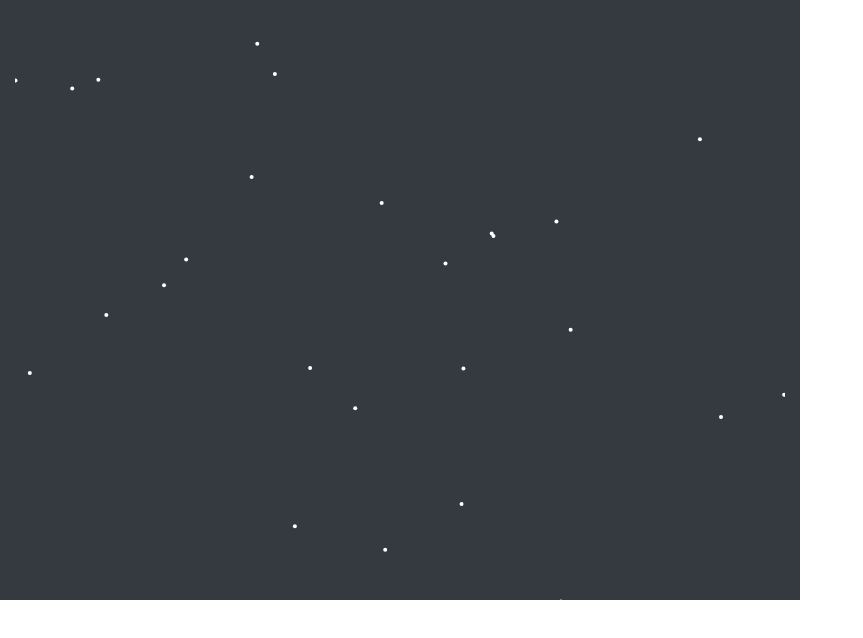
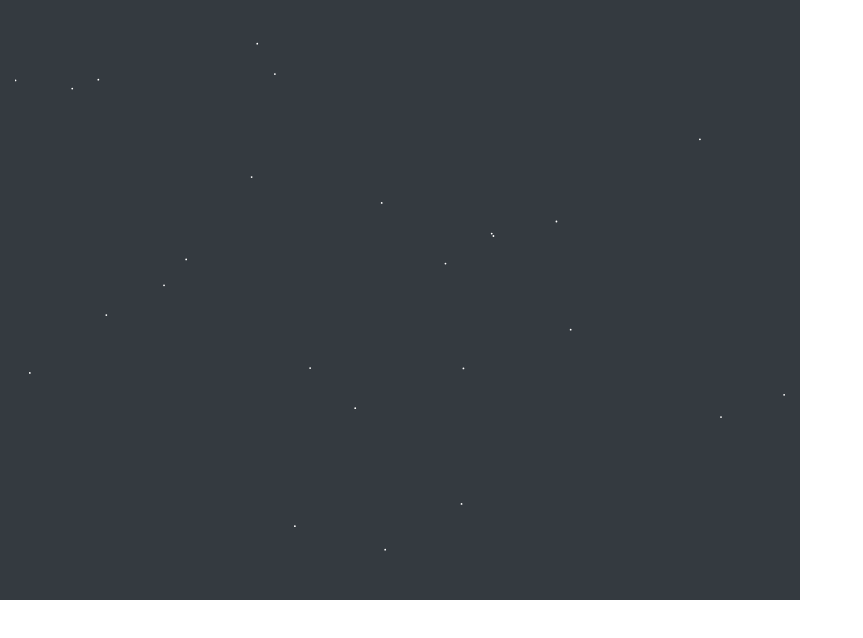
Before and after one commit to UmeshMaharshi30/solar-system-react-redux-d3, a React (Create React App) app: page / in a window 1280 px wide. Shown: the top 638 px of the page, without its empty margins (0-863 px from the left). Built offline with nearby package versions, Linux system fonts and the light colour scheme.

Commit message:
with infinite loop of stars

```diff
--- a/src/components/star/star.js
+++ b/src/components/star/star.js
@@ -7,51 +7,47 @@ class Star extends Component {
 
     constructor(props) {
         super();
-        var star_config = {
-            location : [0, 0],
-            size : 2,
-            color : "white"
-        };
         this.state = {
-          config: star_config
+          config: props
         };
     }
 
     starRef = React.createRef();
 
     componentDidMount() {
-        var star_config = {
-            location : [0, 0],
-            size : 2,
-            color : "white"
-        };
         this.setState({
-          config: star_config
+          config: this.props
         });
     }
 
     componentDidUpdate() {
         let el = d3.select(this.starRef.current);
-        el.transition()
-            .duration(800)
-            .ease(d3.easeBounceOut)
-            .attr("cx", this.props.config.location[0])
-            .attr("cy", this.props.config.location[1])
-            .on("end", () =>
-                this.setState({
-                config: this.props.config.location
-            })
-        );
+        var comp_ref = this;
+        //this.repeat(el);
+        el.attr("r", 0.2).transition()
+        .duration(1600)
+        .attr("r", this.state.config.config.size)
+        .transition()
+        .attr("r", 0.2)
+        .on("end", function() {
+            comp_ref.setState({...this.state});
+        });
+    }
+
+    repeat(star_reference) {
+        star_reference.attr("r", 2).transition()
+        .duration(1600)
+        .attr("r", 5);
     }
 
     render() {
-        var star_properties = this.state.config;
-        var center_x = star_properties[0];
-        var center_y = star_properties[1];
-        var size = this.props.size;
-        var color = this.props.color ? star_properties.color : "white";
+        var star_properties = this.state.config.config;
+        var center_x = star_properties.location[0];
+        var center_y = star_properties.location[1];
+        var size = star_properties.size;
+        var color = star_properties.color ? star_properties.color : "white";
 
-        return <circle cx={center_x} r ={2} cy={center_y} fill={color} ref={this.starRef}></circle>
+        return <circle cx={center_x} r ={2} cy={center_y} fill={color} ref={this.starRef} ></circle>
     }
 }
 
--- a/src/reducers/stars.config.js
+++ b/src/reducers/stars.config.js
@@ -6,7 +6,7 @@ const starsReducer = (state = null, action) => {
             for(let i = 0; i < 40; i++) {
                 var star_config = {
                     location : [Math.random() * 800, Math.random() * 800],
-                    size : 2,
+                    size : 1,
                     color : "white"
                 };
                 total_stars.push(star_config);
```
